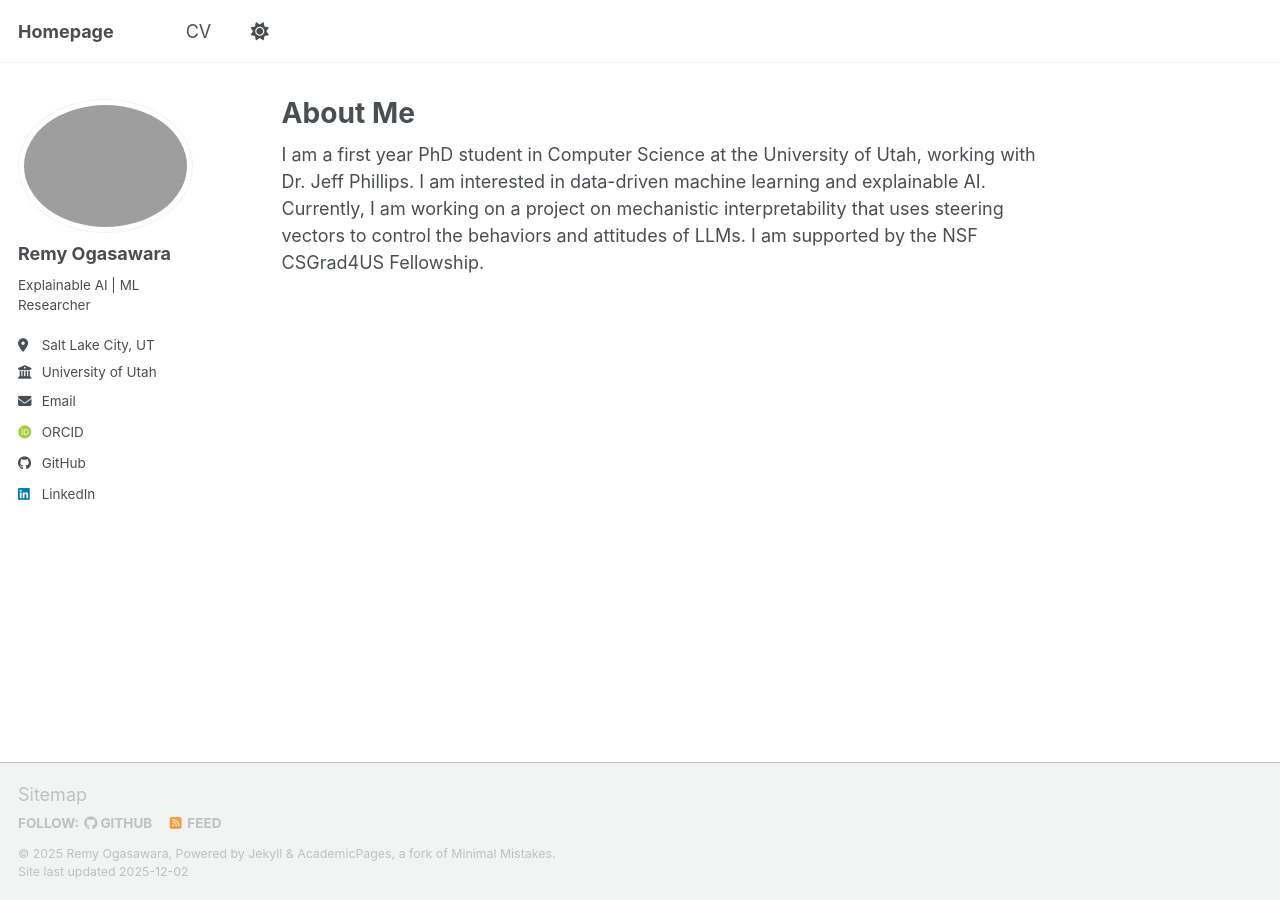
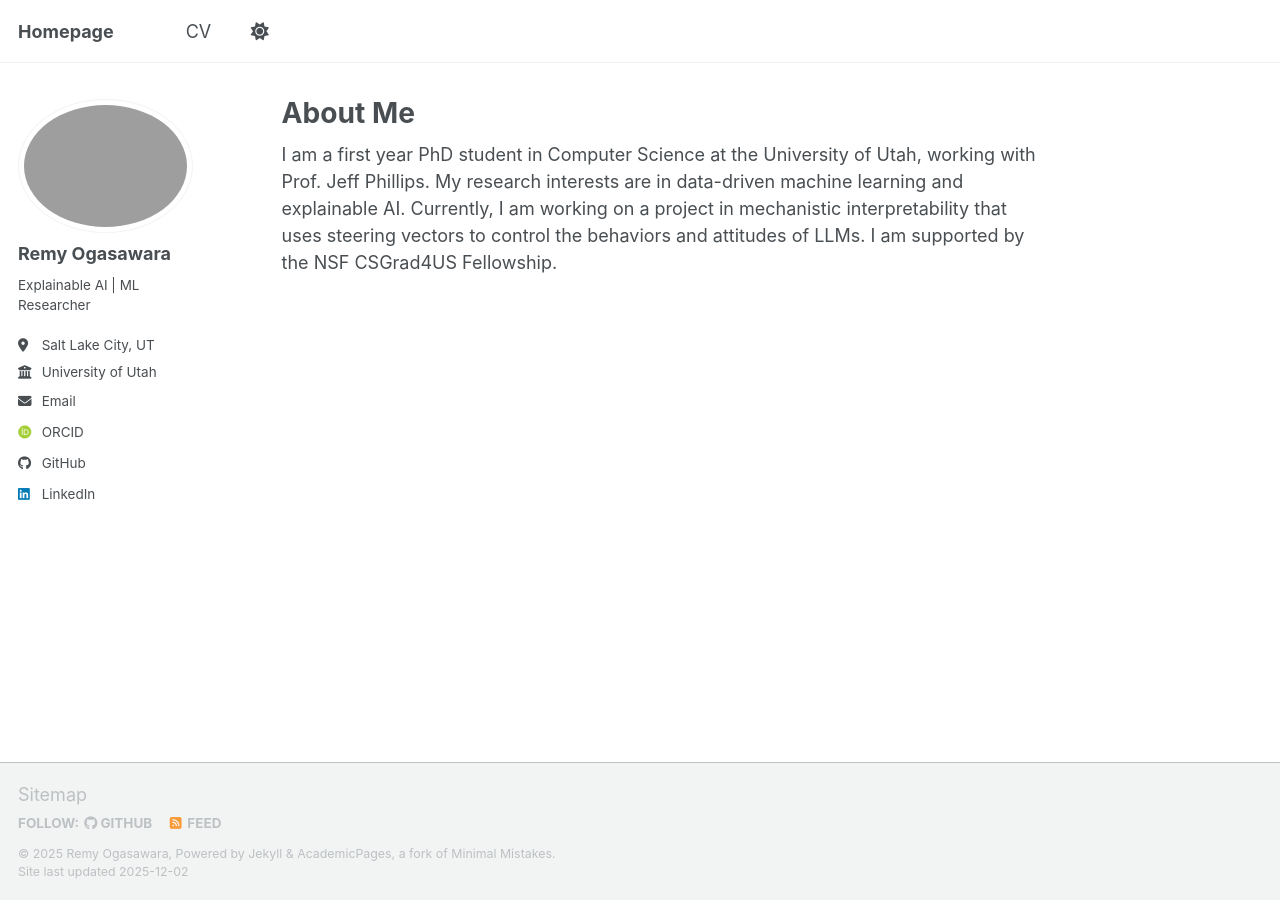
Before and after one commit to remyogasawara/remyogasawara.github.io, a Jekyll site: the page built from _pages/about.md, in a window 1280 px wide. Built offline with Jekyll 4.4.1, drawn with Linux system fonts in a browser that asks for light colours; some web fonts are replaced; a script bundle is joined from its source files by our own code; library files that are not in the unit come from our copies.

Commit message:
update about

```diff
--- a/_pages/about.md
+++ b/_pages/about.md
@@ -7,4 +7,4 @@ redirect_from:
   - /about.html
 ---
 
-I am a first year PhD student in Computer Science at the University of Utah, working with Dr. Jeff Phillips. I am interested in data-driven machine learning and explainable AI. Currently, I am working on a project on mechanistic interpretability that uses steering vectors to control the behaviors and attitudes of LLMs. I am supported by the NSF CSGrad4US Fellowship.
+I am a first year PhD student in Computer Science at the University of Utah, working with Prof. Jeff Phillips. My research interests are in data-driven machine learning and explainable AI. Currently, I am working on a project in mechanistic interpretability that uses steering vectors to control the behaviors and attitudes of LLMs. I am supported by the NSF CSGrad4US Fellowship.
```
